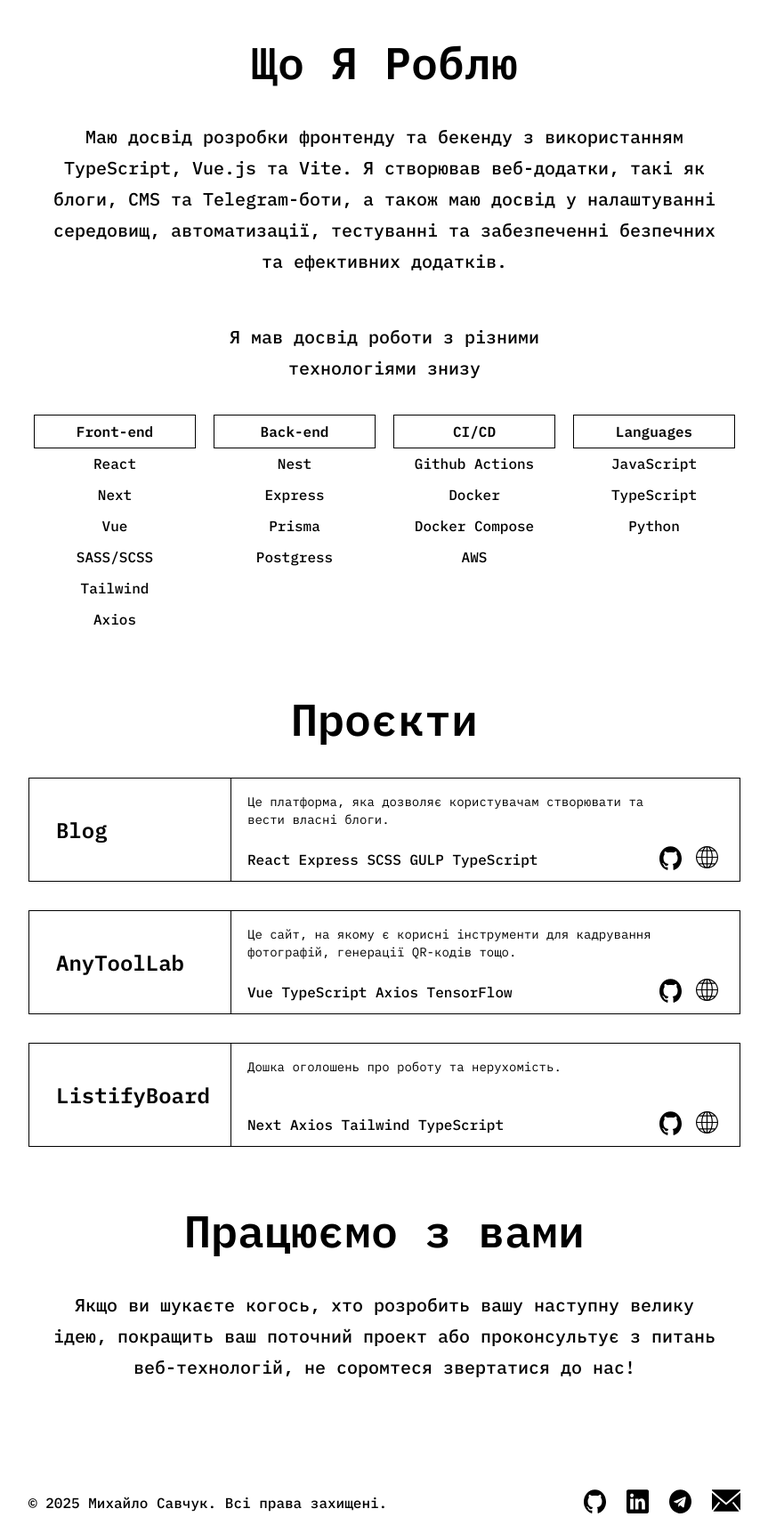
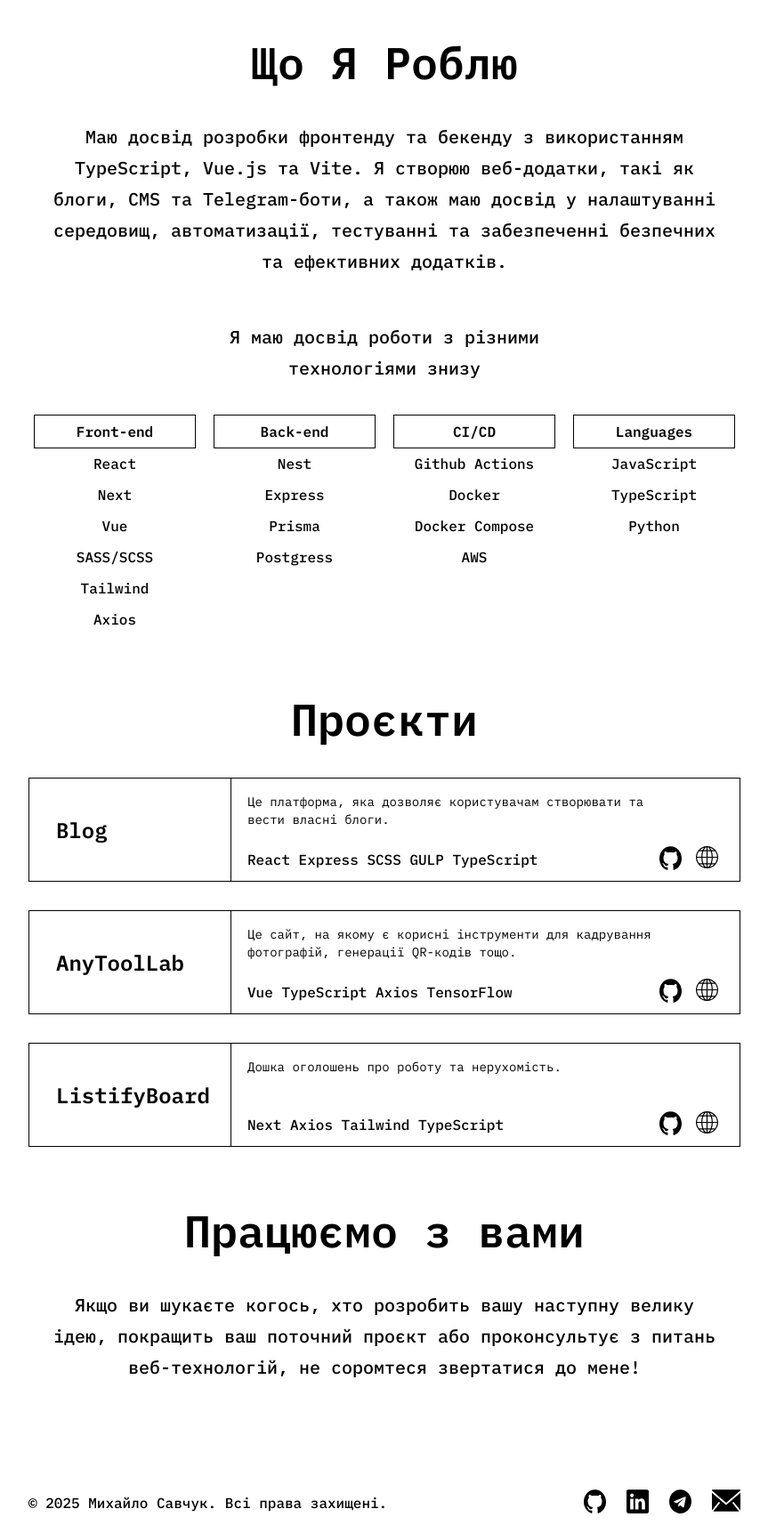
Before and after one commit to ra334/personalsite, a plain HTML site: page uk/index.html in a window 1280 px wide. Shown: the part 340-2063 px from the top of the page at 89% size, without its empty margins (208-1071 px from the left). Drawn offline with Linux system fonts and the light colour scheme.

Commit message:
fix text errors

```diff
--- a/uk/index.html
+++ b/uk/index.html
@@ -75,10 +75,10 @@
 
         <div class="whatido">
             <h2 class="whatido title">Що Я Роблю</h2>
-            <p class="whatido__text text">Маю досвід розробки фронтенду та бекенду з використанням TypeScript, Vue.js та Vite. Я створював веб-додатки, такі як блоги, CMS та Telegram-боти, а також маю досвід у налаштуванні середовищ, автоматизації, тестуванні та забезпеченні безпечних та ефективних додатків.</p>
+            <p class="whatido__text text">Маю досвід розробки фронтенду та бекенду з використанням TypeScript, Vue.js та Vite. Я створюю веб-додатки, такі як блоги, CMS та Telegram-боти, а також маю досвід у налаштуванні середовищ, автоматизації, тестуванні та забезпеченні безпечних та ефективних додатків.</p>
             <div class="whatido__wrapper">
                 <div class="whatido__wrapper-text text">
-                    Я мав досвід роботи з різними технологіями знизу
+                    Я маю досвід роботи з різними технологіями знизу
                 </div>
                 <div class="whatido__technology">
                     <div class="whatido__technology-item">
@@ -204,7 +204,7 @@
 
         <div class="working">
             <h2 class="working__title title">Працюємо з вами</h2>
-            <p class="working__text text">Якщо ви шукаєте когось, хто розробить вашу наступну велику ідею, покращить ваш поточний проект або проконсультує з питань веб-технологій, не соромтеся звертатися до нас!</p>
+            <p class="working__text text">Якщо ви шукаєте когось, хто розробить вашу наступну велику ідею, покращить ваш поточний проєкт або проконсультує з питань веб-технологій, не соромтеся звертатися до мене!</p>
         </div>
       </main>
 
```
Also changed, not shown: index.html (+2 -2 lines).
